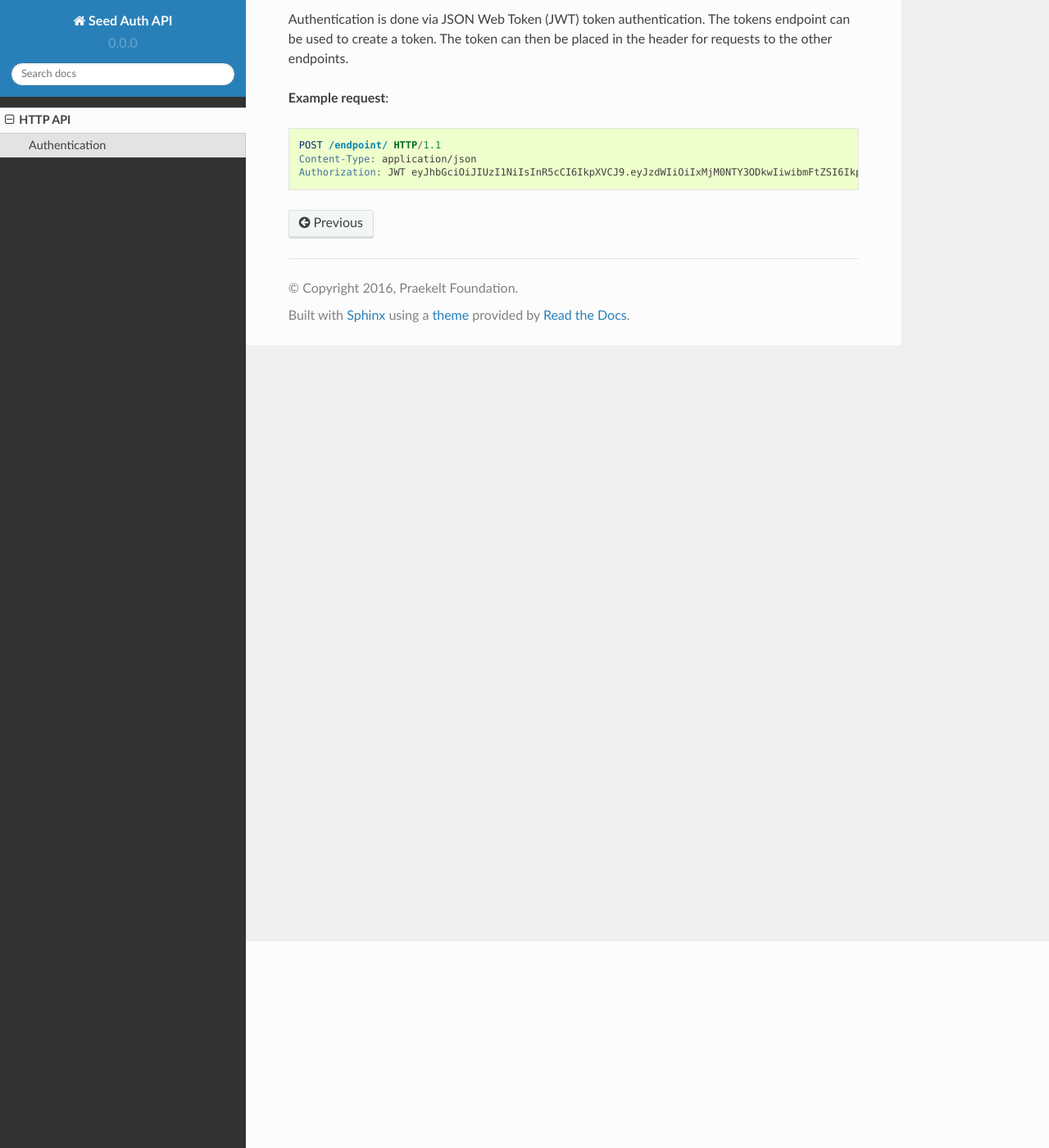
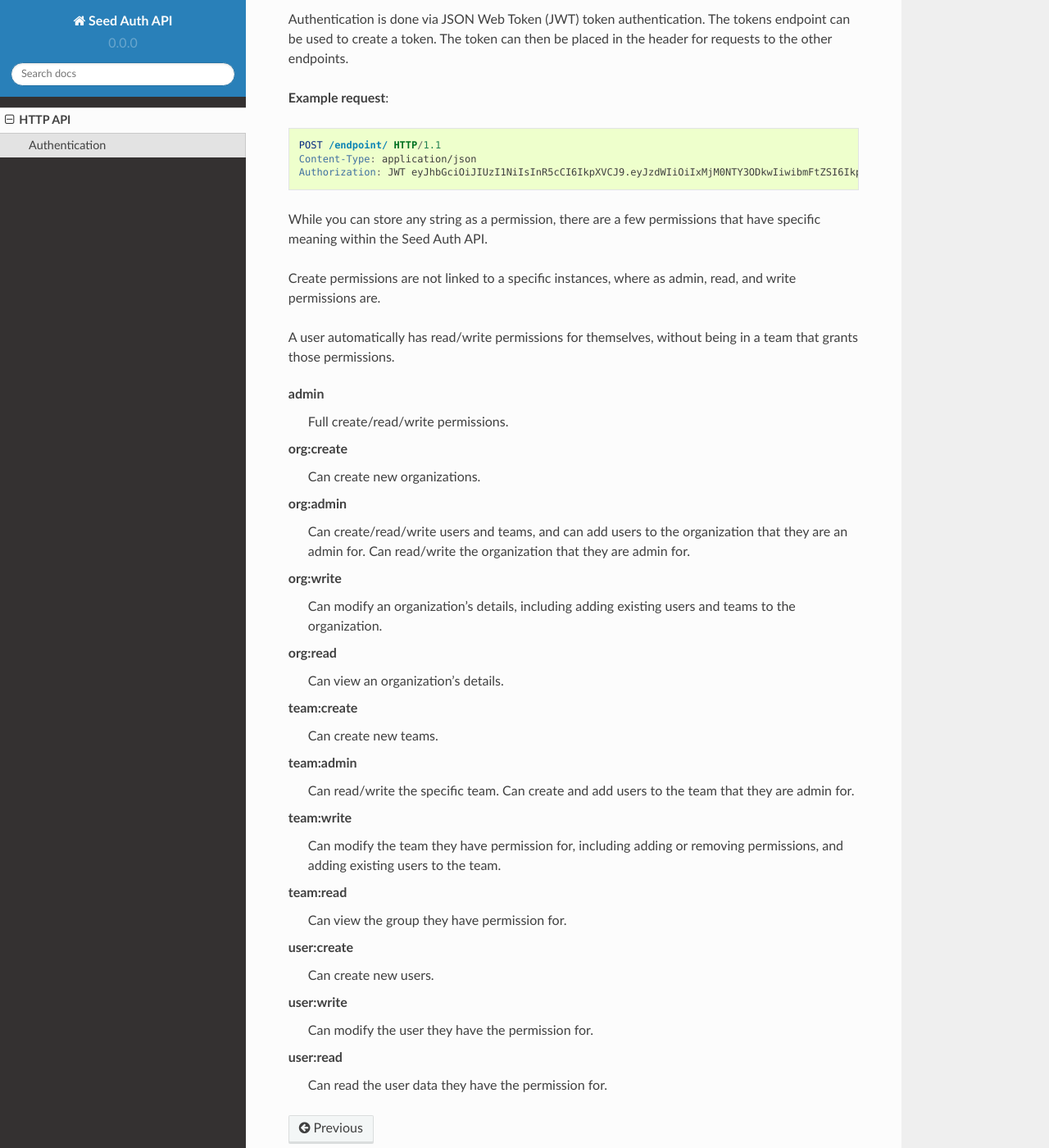
Before and after one commit to praekelt/seed-auth-api, a Sphinx documentation site: the page built from docs/http_api.rst, in a window 1280 px wide and 1400 px high, scrolled down 252 px. Shown: the whole window at 82% size. Built offline with Sphinx 7.4.7 and the Read the Docs theme 2.0.0, drawn with Linux system fonts in a browser that asks for light colours.

Commit message:
Add permissions section to http api docs

```diff
--- a/docs/http_api.rst
+++ b/docs/http_api.rst
@@ -22,3 +22,45 @@ be placed in the header for requests to the other endpoints.
    POST /endpoint/ HTTP/1.1
    Content-Type: application/json
    Authorization: JWT eyJhbGciOiJIUzI1NiIsInR5cCI6IkpXVCJ9.eyJzdWIiOiIxMjM0NTY3ODkwIiwibmFtZSI6IkpvaG4gRG9lIiwiYWRtaW4iOnRydWV9.TJVA95OrM7E2cBab30RMHrHDcEfxjoYZgeFONFh7HgQ"
+
+
+.. _permissions:
+
+While you can store any string as a permission, there are a few permissions
+that have specific meaning within the Seed Auth API.
+
+Create permissions are not linked to a specific instances, where as admin, read,
+and write permissions are.
+
+A user automatically has read/write permissions for themselves, without being
+in a team that grants those permissions.
+
+admin
+    Full create/read/write permissions.
+org:create
+    Can create new organizations.
+org:admin
+    Can create/read/write users and teams, and can add users to the
+    organization that they are an admin for. Can read/write the organization
+    that they are admin for.
+org:write
+    Can modify an organization's details, including adding existing users and
+    teams to the organization.
+org:read
+    Can view an organization's details.
+team:create
+    Can create new teams.
+team:admin
+    Can read/write the specific team. Can create and add users to the team that
+    they are admin for.
+team:write
+    Can modify the team they have permission for, including adding or removing
+    permissions, and adding existing users to the team.
+team:read
+    Can view the group they have permission for.
+user:create
+    Can create new users.
+user:write
+    Can modify the user they have the permission for.
+user:read
+    Can read the user data they have the permission for.
```
